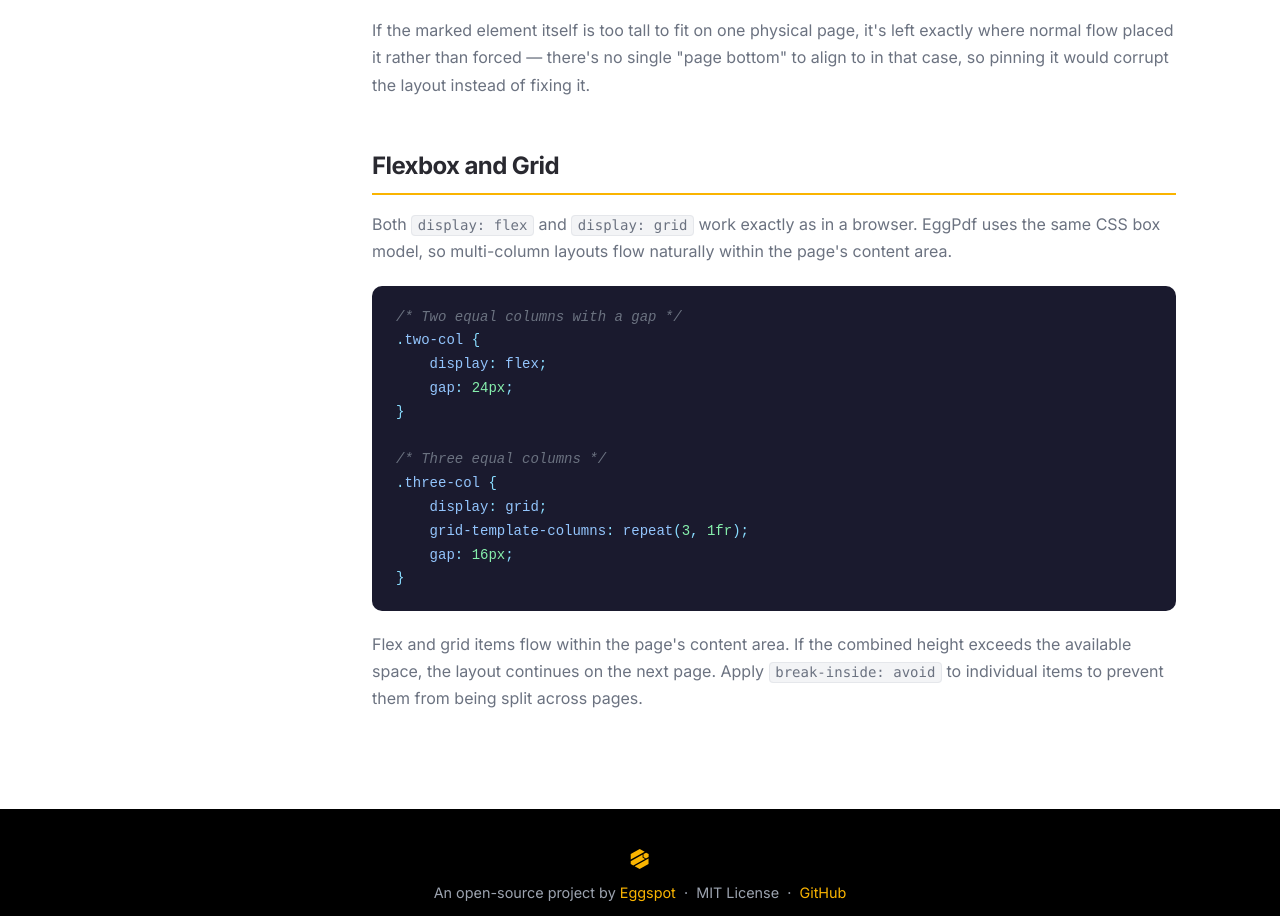
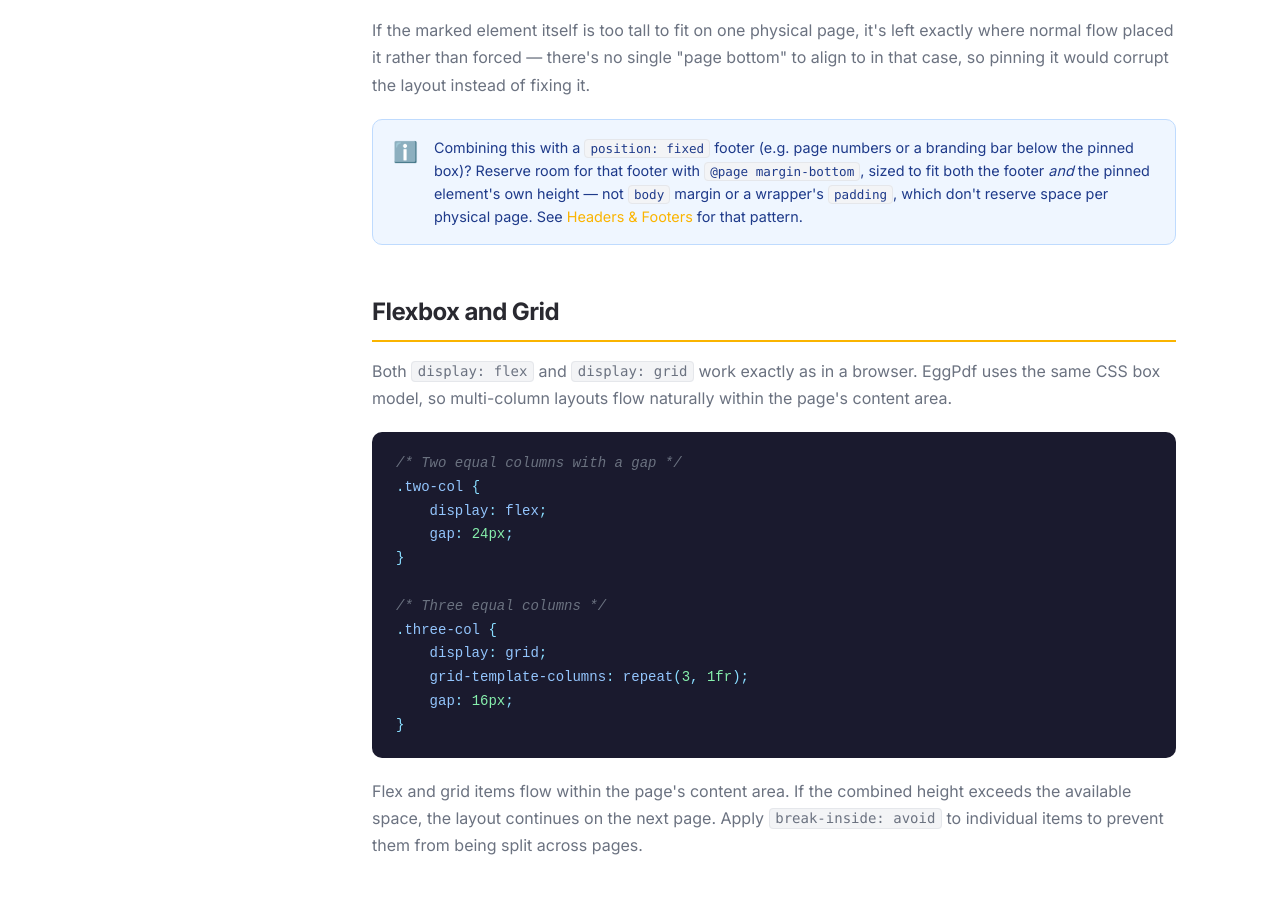
Before and after one commit to eggspot/EggPdf, a plain HTML site: page site/page-layout.html in a window 1280 px wide. Shown: the part 2331-3247 px from the top of the page. Drawn offline with Linux system fonts and the light colour scheme.

Commit message:
docs: cross-link pin-bottom and fixed-footer guidance (#233)
Both -eggpdf-pin-bottom: page (page-layout.html) and the @page margin
reservation needed for a position:fixed header/footer (headers-footers.html)
were individually documented correctly, but on two separate pages with no
cross-link and no combined example. A team using both together (a bottom-
pinned acceptance box plus a fixed footer below it) had no single place
telling them the @page margin needs to fit both, which is exactly what
caused a real confusion this session before the underlying rendering bugs
were even found. Added a callout on each page pointing to the other.

Co-authored-by: Claude Sonnet 5 <noreply@anthropic.com>

```diff
--- a/site/page-layout.html
+++ b/site/page-layout.html
@@ -157,6 +157,17 @@
         where normal flow placed it rather than forced — there's no single "page bottom" to align
         to in that case, so pinning it would corrupt the layout instead of fixing it.
       </p>
+      <div class="callout callout-info">
+        <span class="callout-icon">ℹ️</span>
+        <div>
+          Combining this with a <code>position: fixed</code> footer (e.g. page numbers or a
+          branding bar below the pinned box)? Reserve room for that footer with
+          <code>@page margin-bottom</code>, sized to fit both the footer <em>and</em> the pinned
+          element's own height — not <code>body</code> margin or a wrapper's <code>padding</code>,
+          which don't reserve space per physical page. See
+          <a href="headers-footers.html#css-fixed">Headers &amp; Footers</a> for that pattern.
+        </div>
+      </div>
 
       <h2 id="flexbox-grid">Flexbox and Grid</h2>
       <p>
```
Also changed, not shown: site/headers-footers.html (+3 -0 lines).
